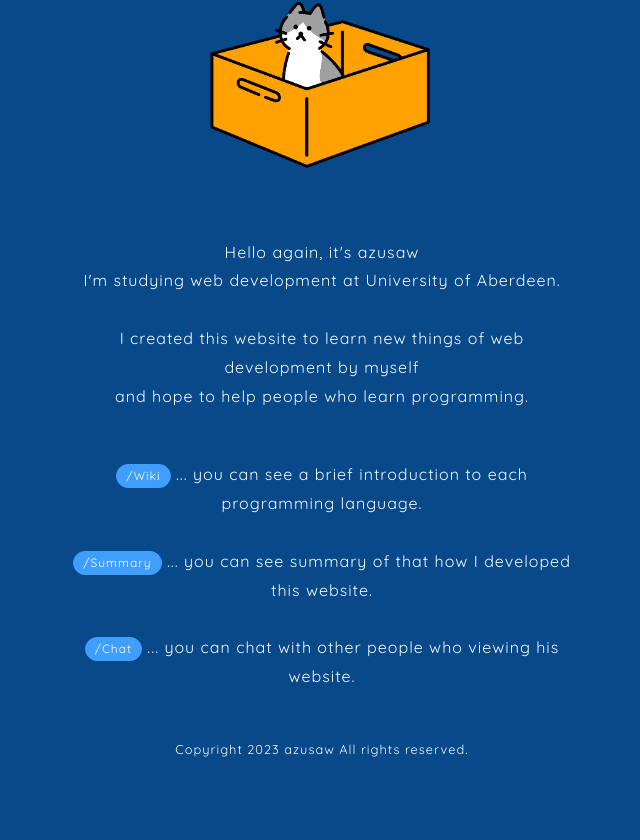
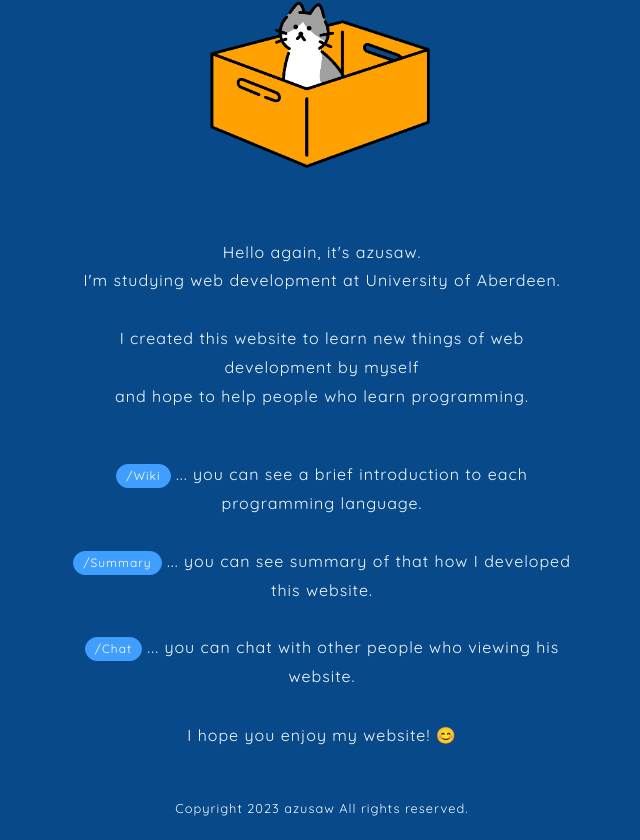
Before and after one commit to azusaw/chat-app, a Vue app in the folder front/: page /about in a window 1280 px wide. Shown: the part 251-1091 px from the top of the page, without its empty margins (318-958 px from the left). Before the commit the page ends 1032 px from the top, so only its background shows below. Built offline with nearby package versions, Linux system fonts and the light colour scheme.

Commit message:
edit style

```diff
--- a/front/src/components/ChatTextBox.vue
+++ b/front/src/components/ChatTextBox.vue
@@ -65,7 +65,7 @@ export default {
     />
     <el-button
       class="submit-button"
-      type="warning"
+      type="primary"
       size="large"
       round
       icon="Promotion"
--- a/front/src/main.js
+++ b/front/src/main.js
@@ -4,8 +4,7 @@ import router from "./router";
 import ElementPlus from "element-plus";
 import * as ElementPlusIconsVue from "@element-plus/icons-vue";
 import "element-plus/dist/index.css";
-
-import "./assets/main.css";
+import "./styles/main.css";
 
 const app = createApp(App);
 app.use(router);
--- a/front/src/views/AboutView.vue
+++ b/front/src/views/AboutView.vue
@@ -14,7 +14,7 @@ export default {
     <img src="/public/about.png" alt="cat_in_box" width="300" />
     <div class="text-container">
       <p>
-        Hello again, it's azusaw<br />
+        Hello again, it's azusaw.<br />
         I'm studying web development at University of Aberdeen.<br />
         <br />
         I created this website to learn new things of web development by
@@ -29,6 +29,7 @@ export default {
         <el-tag effect="dark" round>/Chat</el-tag> ... you can chat with other
         people who viewing his website.
       </p>
+      <p>I hope you enjoy my website! 😊</p>
     </div>
   </div>
 </template>
@@ -40,7 +41,7 @@ export default {
 .text-container {
   max-width: 500px;
   text-align: center;
-  margin: 0 auto;
+  margin: 0 auto 30px;
   line-height: 1.8;
 }
 .nav-info {
--- a/front/src/views/ChatView.vue
+++ b/front/src/views/ChatView.vue
@@ -119,7 +119,7 @@ export default {
 }
 .empty {
   width: 300px;
-  margin: 100px auto;
+  margin: 150px auto;
   text-align: center;
 }
 .empty-text {
```
Also changed, not shown: front/src/styles/main.css (renamed from front/src/assets/main.css).
